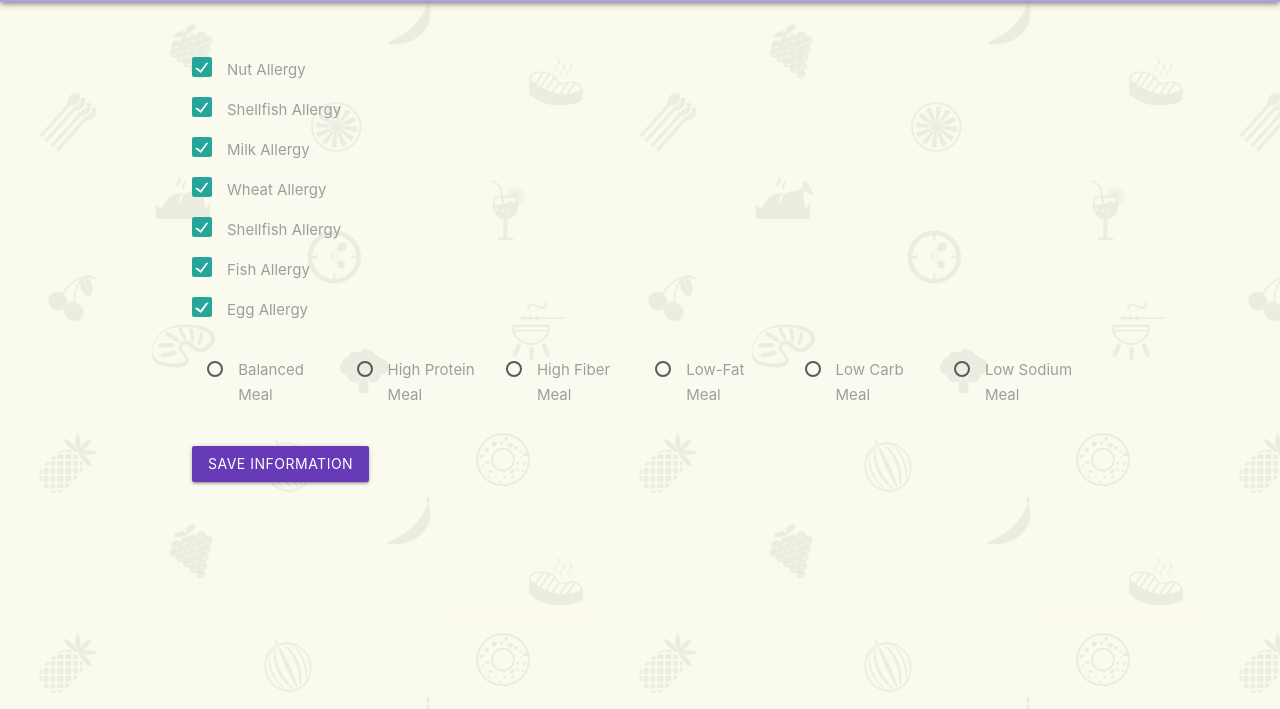
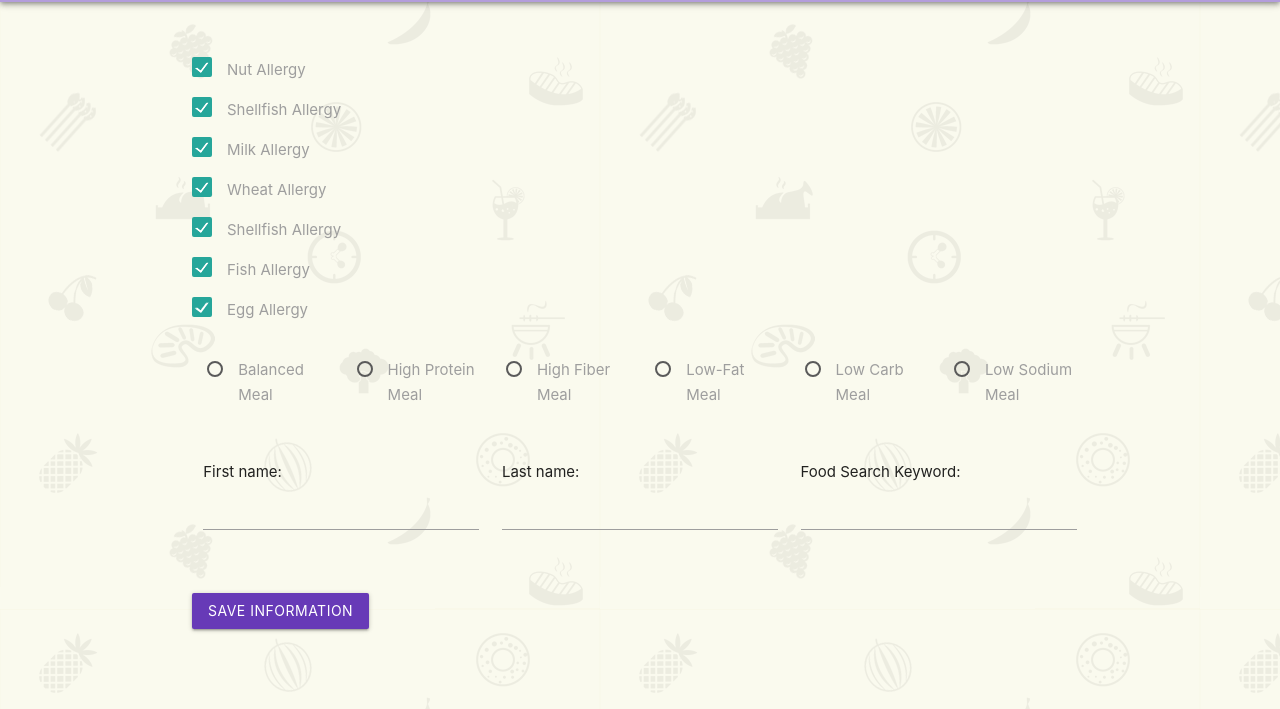
Before and after one commit to berrybrendan/Daily-Snack-Retrieval, a plain HTML site: page index.html in a window 1280 px wide. Shown: the part 91-800 px from the top of the page. Drawn offline with nearby package versions, Linux system fonts and the light colour scheme.

Commit message:
added Bill's changes to my index.html

```diff
--- a/index.html
+++ b/index.html
@@ -17,43 +17,43 @@
     <form action="#">
       <p>
         <label for="nut-allergy">
-          <input id="nut-allergy" type="checkbox" class="filled-in" checked="checked"/>
+          <input id="nut-allergy" type="checkbox" class="filled-in" checked="checked" />
           <span>Nut Allergy</span>
         </label>
       </p>
       <p>
         <label for="shellfish-allergy">
-          <input id="shellfish-allergy" type="checkbox" class="filled-in" checked="checked"/>
+          <input id="shellfish-allergy" type="checkbox" class="filled-in" checked="checked" />
           <span>Shellfish Allergy</span>
         </label>
       </p>
       <p>
         <label for="dairy-allergy">
-          <input id="dairy-allergy" type="checkbox" class="filled-in" checked="checked"/>
+          <input id="dairy-allergy" type="checkbox" class="filled-in" checked="checked" />
           <span>Milk Allergy</span>
         </label>
       </p>
       <p>
         <label for="wheat-allergy">
-          <input id="wheat-allergy" type="checkbox" class="filled-in" checked="checked"/>
+          <input id="wheat-allergy" type="checkbox" class="filled-in" checked="checked" />
           <span>Wheat Allergy</span>
         </label>
       </p>
       <p>
         <label for="soy-allergy">
-          <input id="soy-allergy" type="checkbox" class="filled-in" checked="checked"/>
+          <input id="soy-allergy" type="checkbox" class="filled-in" checked="checked" />
           <span>Shellfish Allergy</span>
         </label>
       </p>
       <p>
         <label for="fish-allergy">
-          <input id="fish-allergy" type="checkbox" class="filled-in" checked="checked"/>
+          <input id="fish-allergy" type="checkbox" class="filled-in" checked="checked" />
           <span>Fish Allergy</span>
         </label>
       </p>
       <p>
         <label for="egg-allergy">
-          <input id="egg-allergy" type="checkbox" class="filled-in" checked="checked"/>
+          <input id="egg-allergy" type="checkbox" class="filled-in" checked="checked" />
           <span>Egg Allergy</span>
         </label>
       </p>
@@ -65,43 +65,61 @@
       <form action="#">
         <div class="col s2">
           <label for="balanced">
-            <input id="balanced" name="diet-preference" type="radio"/>
+            <input id="balanced" name="diet-preference" type="radio" />
             <span>Balanced Meal</span>
           </label>
         </div>
         <div class="col s2">
           <label for="high-protein">
-            <input id="high-protein" name="diet-preference" type="radio"/>
+            <input id="high-protein" name="diet-preference" type="radio" />
             <span>High Protein Meal</span>
           </label>
         </div>
         <div class="col s2">
           <label for="high-fiber">
-            <input id="high-fiber" name="diet-preference" type="radio"/>
+            <input id="high-fiber" name="diet-preference" type="radio" />
             <span>High Fiber Meal</span>
           </label>
         </div>
         <div class="col s2">
           <label for="low-fat">
-            <input id="low-fat" name="diet-preference" type="radio"/>
+            <input id="low-fat" name="diet-preference" type="radio" />
             <span>Low-Fat Meal</span>
           </label>
         </div>
         <div class="col s2">
           <label for="low-carb">
-            <input id="low-carb" name="diet-preference" type="radio"/>
+            <input id="low-carb" name="diet-preference" type="radio" />
             <span>Low Carb Meal</span>
           </label>
         </div>
         <div class="col s2">
           <label for="low-sodium">
-            <input id="low-sodium" name="diet-preference" type="radio"/>
+            <input id="low-sodium" name="diet-preference" type="radio" />
             <span>Low Sodium Meal</span>
           </label>
         </div>
       </form>
     </div>
   </div>
+
+  <div class="container">
+    <div class="row">
+      <div class="input-field col s4">
+        First name: <input id="firstName" type="text" name="fname">
+        <br>
+      </div>
+      <div class="input-field col s4">
+        Last name: <input id="lastName" type="text" name="lname">
+        <br>
+      </div>
+      <div class="input-field col s4">
+        Food Search Keyword: <input id="foodtype" type="text" name="foodtype">
+        <br>
+      </div>
+    </div>
+  </div>
+
 
   <!-- Save Button -->
   <div class="container save-btn">
```
